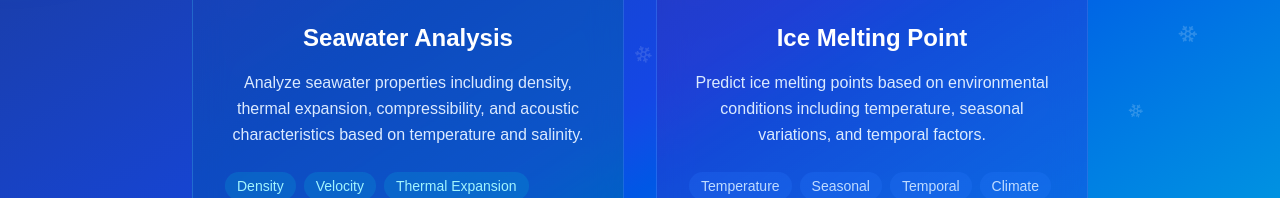
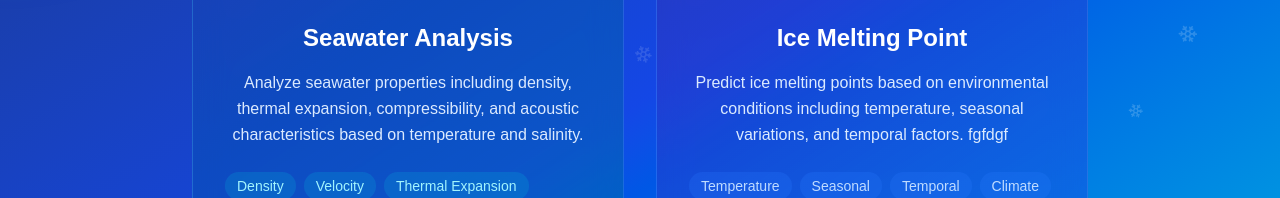
Before and after one commit to Rajjadhav423/thermopredictor, a Next.js app: page / in a window 1280 px wide. Shown: the part 297-495 px from the top of the page. Built offline with nearby package versions, Linux system fonts and the light colour scheme.

Commit message:
chages done

```diff
--- a/src/app/page.tsx
+++ b/src/app/page.tsx
@@ -248,7 +248,7 @@ export default function HomePage() {
                 <h3 className="text-2xl font-bold text-white mb-4">Ice Melting Point</h3>
                 <p className="text-blue-100 mb-6 leading-relaxed">
                   Predict ice melting points based on environmental conditions including
-                  temperature, seasonal variations, and temporal factors.
+                  temperature, seasonal variations, and temporal factors. fgfdgf
                 </p>
 
                 <div className="flex flex-wrap gap-2">
```
